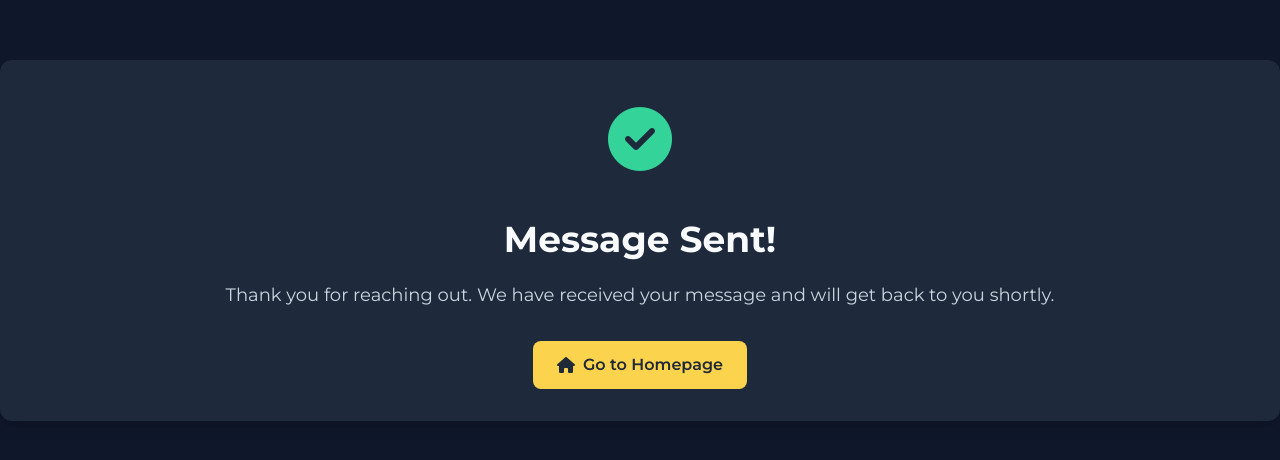
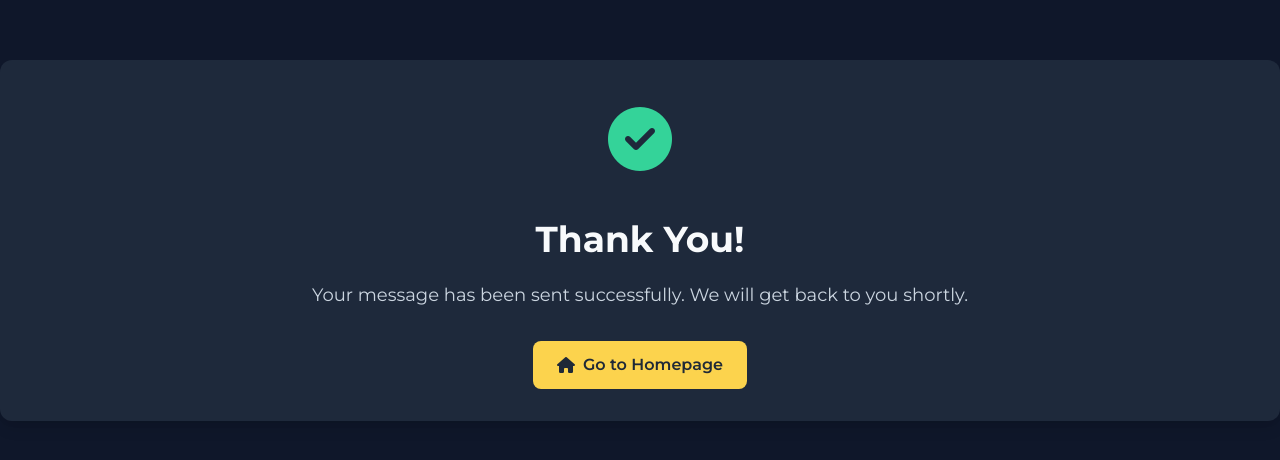
Before and after one commit to edur7/buildr-website, a website: page thank-you.html in a window 1280 px wide. Shown: the part 160-620 px from the top of the page. Drawn offline with nearby package versions, Linux system fonts and the light colour scheme.

Commit message:
Fix: Rename success page to thank-you.html and update netlify.toml

```diff
--- a/form-success.html
+++ b/thank-you.html
@@ -3,7 +3,7 @@
 <head>
     <meta charset="UTF-8">
     <meta name="viewport" content="width=device-width, initial-scale=1.0">
-    <title>Message Sent Successfully!</title>
+    <title>Thank You!</title>
     <script src="https://cdn.tailwindcss.com"></script>
     <link rel="stylesheet" href="https://cdnjs.cloudflare.com/ajax/libs/font-awesome/6.4.0/css/all.min.css">
     <link href="https://fonts.googleapis.com/css2?family=Montserrat:wght@300;400;600;700;800&family=Playfair+Display:wght@400;700;900&display=swap" rel="stylesheet">
@@ -65,9 +65,9 @@
         <div class="icon">
             <i class="fas fa-check-circle"></i>
         </div>
-        <h1 class="title">Message Sent!</h1>
+        <h1 class="title">Thank You!</h1>
         <p class="message">
-            Thank you for reaching out. We have received your message and will get back to you shortly.
+            Your message has been sent successfully. We will get back to you shortly.
         </p>
         <a href="/index.html" class="home-button">
             <i class="fas fa-home"></i>
```
Also changed, not shown: netlify.toml.
